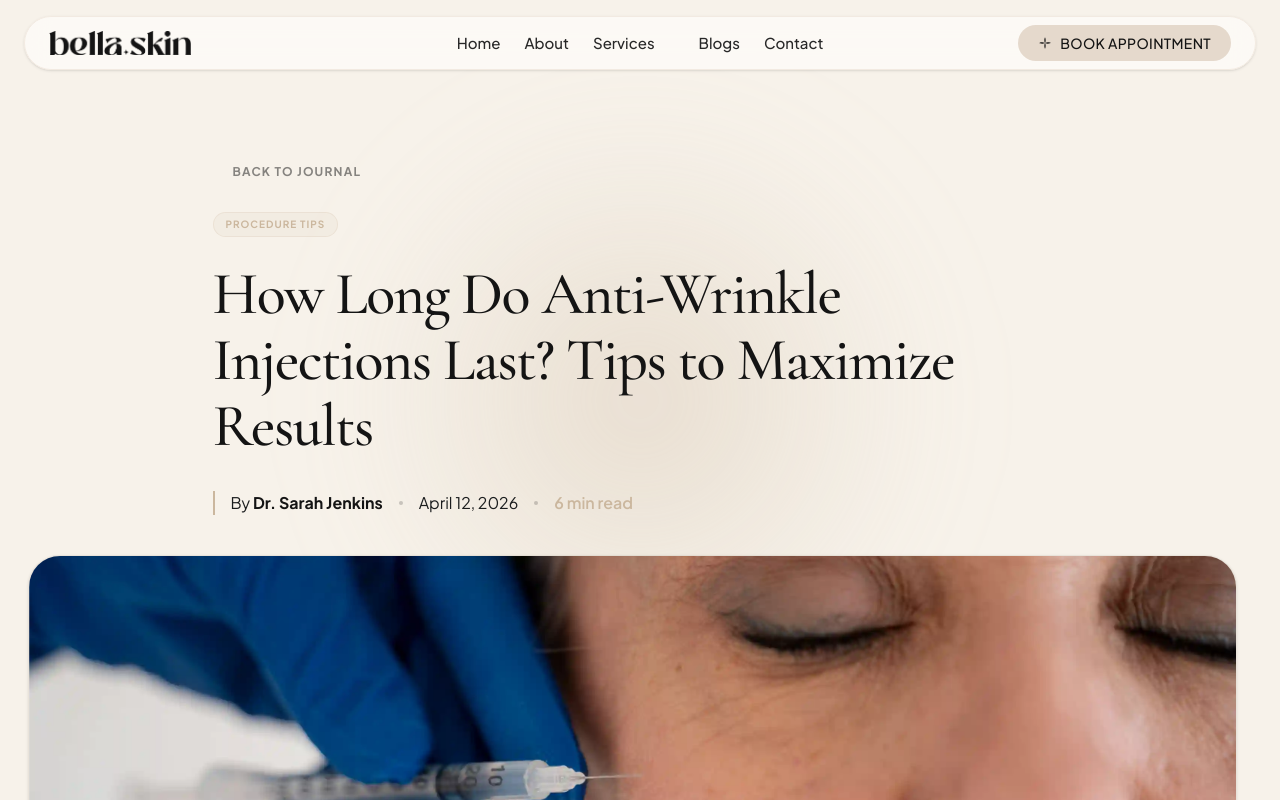
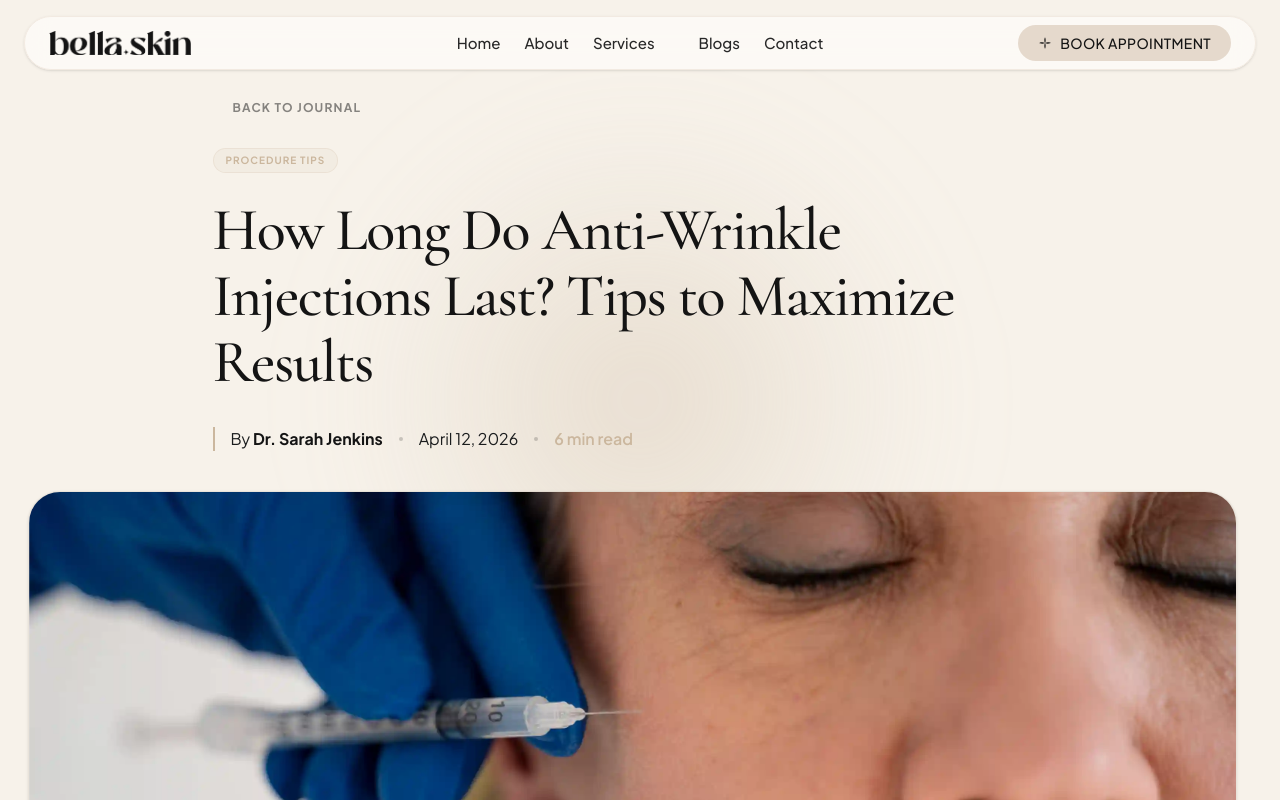
Before and after one commit to webpitrial/bellaskin, a Next.js app: page /blogs/how-long-does-botox-last in a window 1280 px wide. Shown: the top 800 px of the page. Built offline with nearby package versions, Linux system fonts and the light colour scheme; some icons are missing.

Commit message:
Corrected top padding issue in blog details page

```diff
--- a/src/app/(site)/blogs/[slug]/BlogClient.tsx
+++ b/src/app/(site)/blogs/[slug]/BlogClient.tsx
@@ -18,7 +18,7 @@
   };
 
   return (
-    <main className="w-full pt-32 md:pt-40 pb-10 bg-transparent overflow-hidden">
+    <main className="w-full pt-24 md:pt-24 pb-10 bg-transparent overflow-hidden">
 
       {/* ── 1. ARTICLE HEADER ── */}
       <motion.div
```
